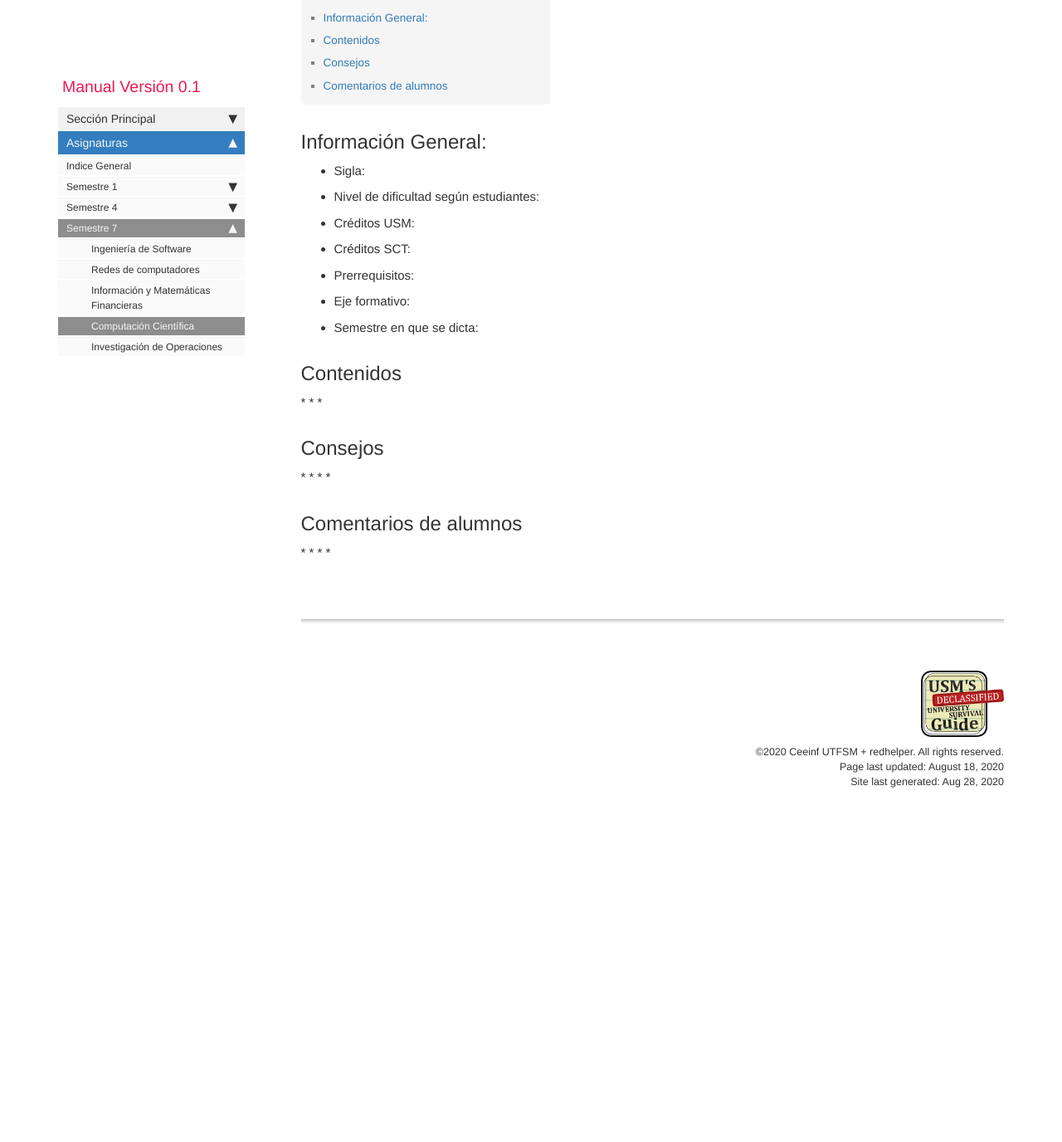
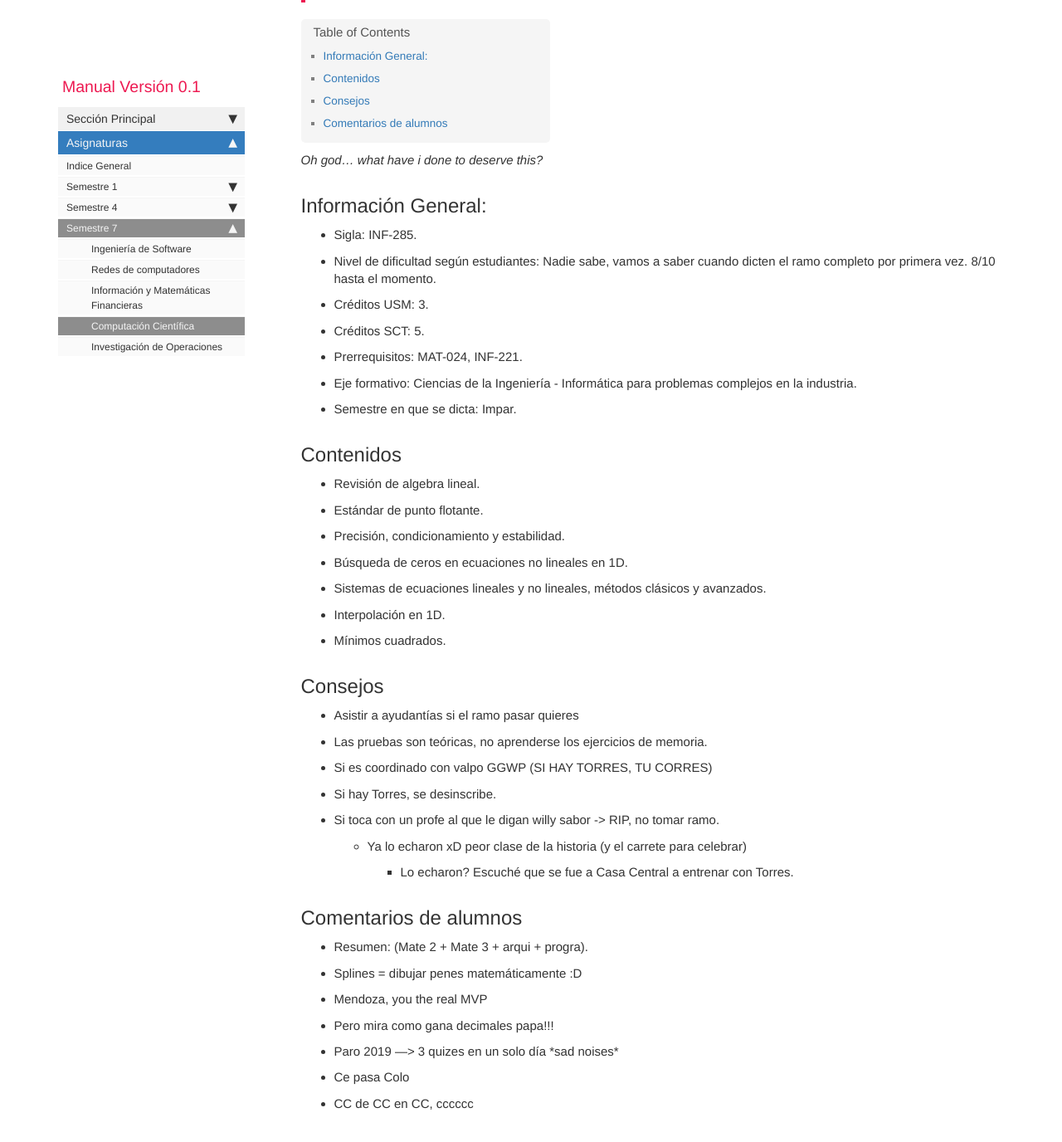
Before and after one commit to CEEINF-UTFSM/utfsm-survival-guide, a Jekyll site: the page built from pages/semestre-7/semestre7_INF285.md, in a window 1280 px wide and 1400 px high, scrolled down 206 px. Shown: the top 1376 px of the window at 83% size. Built offline with Jekyll 4.4.1, drawn with Linux system fonts in a browser that asks for light colours; comment, search, counter and statistics services are not loaded; before the commit the page ends 1208 px from its top, so only the background shows below that; some of the changed text lies outside the part shown.

Commit message:
add ISW&&CC, S7

```diff
--- a/pages/semestre-7/semestre7_INF285.md
+++ b/pages/semestre-7/semestre7_INF285.md
@@ -1,44 +1,55 @@
 ---
-title: Computación Científica [AKA]
-keywords:
-last_updated: August 18, 2020
-summary: "xxxxxxxxx"
+title: Computación Científica [CC](Ex CC1+CC2)
+keywords: computación, cientifica, splines
+last_updated: August 24, 2020
+summary: "Analizar métodos computacionales de la matemática aplicada y los utilizarlos para resolver problemas atingentes a la ingeniería. Desarrollar habilidades de significativa importancia tales como: análisis, síntesis, resolución computacional de problemas y evaluación crítica de los resultados computacionales."
 sidebar: main_sidebar
 permalink: semestre7_INF285.html
 folder: semestre-7
 ---
-
+*Oh god... what have i done to deserve this?*
 
 ## Información General:
-* Sigla:
-* Nivel de dificultad según estudiantes:
-* Créditos USM:
-* Créditos SCT:
-* Prerrequisitos:
-* Eje formativo:
-* Semestre en que se dicta:
+* Sigla: INF-285.
+* Nivel de dificultad según estudiantes: Nadie sabe, vamos a saber cuando dicten el ramo completo por primera vez. 8/10 hasta el momento.
+* Créditos USM: 3.
+* Créditos SCT: 5.
+* Prerrequisitos: MAT-024, INF-221.
+* Eje formativo:  Ciencias de la Ingeniería - Informática para problemas complejos en la industria.
+* Semestre en que se dicta: Impar.
 
 
 ## Contenidos
 
-*
-*
-*
+* Revisión de algebra lineal.
+* Estándar de punto flotante.
+* Precisión, condicionamiento y estabilidad.
+* Búsqueda de ceros en ecuaciones no lineales en 1D.
+* Sistemas de ecuaciones lineales y no lineales, métodos clásicos y avanzados.
+* Interpolación en 1D.
+* Mínimos cuadrados.
 
 
 ## Consejos
-*
-*
-*
-*
+* Asistir a ayudantías si el ramo pasar quieres
+* Las pruebas son teóricas, no aprenderse los ejercicios de memoria.
+* Si es coordinado con valpo GGWP (SI HAY TORRES, TU CORRES)
+* Si hay Torres, se desinscribe.
+* Si toca con un profe al que le digan willy sabor -> RIP, no tomar ramo.
+    * Ya lo echaron xD peor clase de la historia (y el carrete para celebrar)
+        * Lo echaron? Escuché que se fue a Casa Central a entrenar con Torres.
+
 
 
 ## Comentarios de alumnos
 
-*
-*
-*
-*
+* Resumen: (Mate 2 + Mate 3 + arqui + progra).
+* Splines = dibujar penes matemáticamente :D
+* Mendoza, you the real MVP
+* Pero mira como gana decimales papa!!!
+* Paro 2019 ---> 3 quizes en un solo día \*sad noises\*
+* Ce pasa Colo
+* CC de CC en CC, cccccc
 
 
 [1]: https://www.com
```
Also changed, not shown: pages/semestre-7/semestre7_INF225.md (+40 -23 lines).
